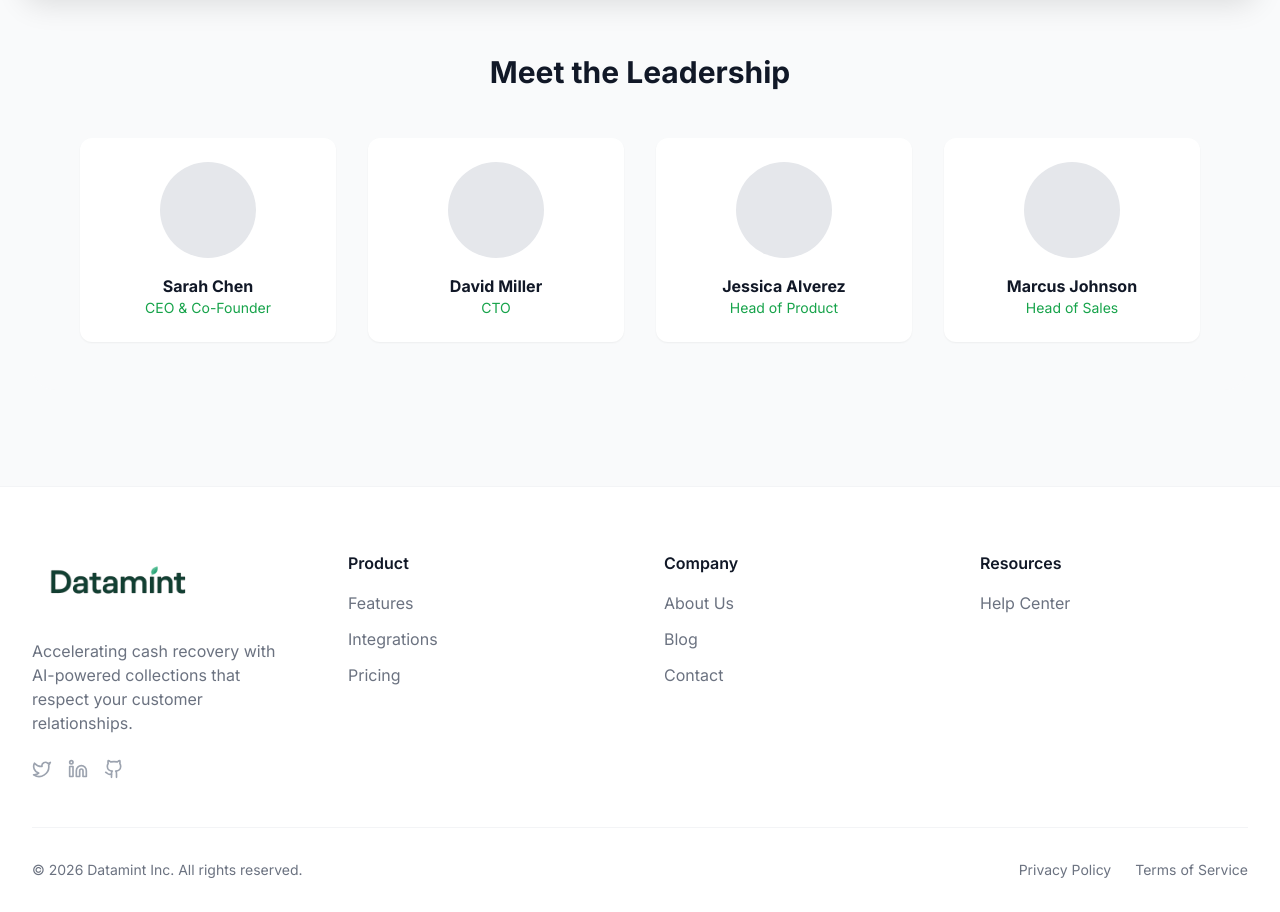
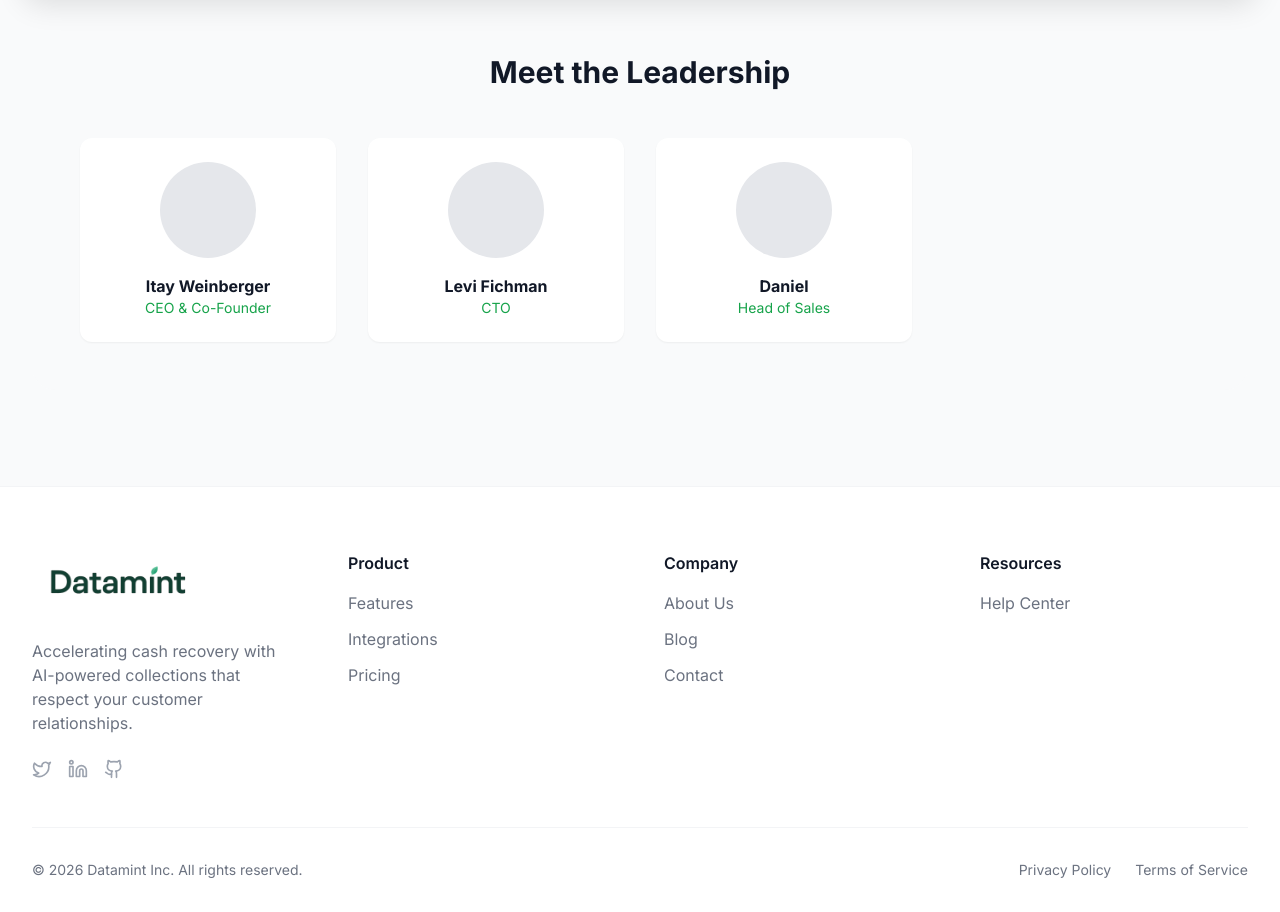
Before and after one commit to levi-datamint/Datamint, a React (Vite) app: page /#/about in a window 1280 px wide. Shown: the part 780-1692 px from the top of the page. Built offline with nearby package versions, Linux system fonts and the light colour scheme.

Commit message:
update company members

```diff
--- a/components/About.tsx
+++ b/components/About.tsx
@@ -44,10 +44,9 @@ export const About: React.FC = () => {
         <h2 className="text-3xl font-bold text-gray-900 mb-12">Meet the Leadership</h2>
         <div className="grid grid-cols-1 sm:grid-cols-2 lg:grid-cols-4 gap-8">
            {[
-             { name: "Sarah Chen", role: "CEO & Co-Founder" },
-             { name: "David Miller", role: "CTO" },
-             { name: "Jessica Alverez", role: "Head of Product" },
-             { name: "Marcus Johnson", role: "Head of Sales" },
+             { name: "Itay Weinberger", role: "CEO & Co-Founder" },
+             { name: "Levi Fichman", role: "CTO" },
+             { name: "Daniel", role: "Head of Sales" },
            ].map((person, i) => (
              <div key={i} className="bg-white p-6 rounded-xl shadow-sm">
                <div className="w-24 h-24 bg-gray-200 rounded-full mx-auto mb-4"></div>
```
